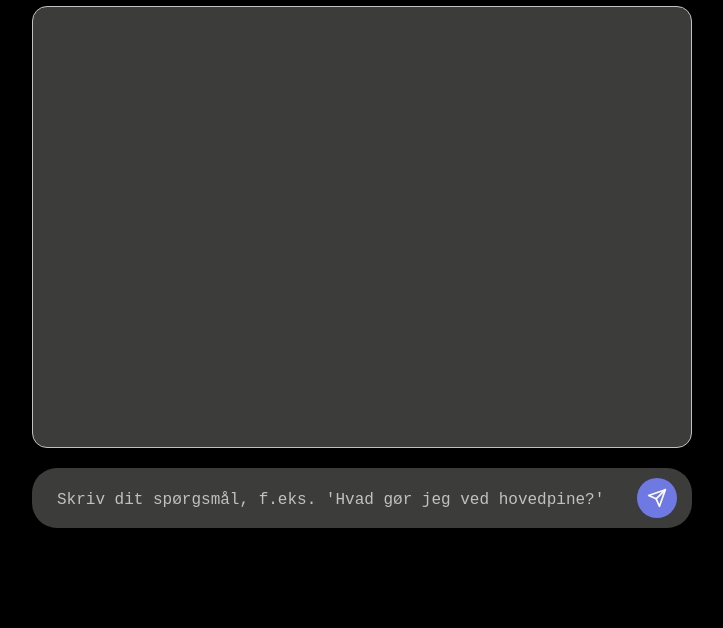
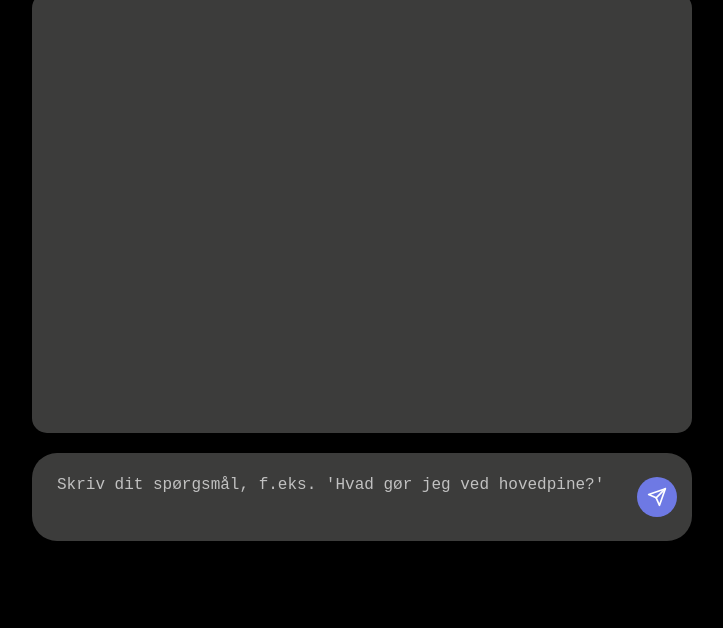
Before and after one commit to Bertram32/HealthBot2, a website: page public/index.html in a window 1280 px wide. Shown: the part 172-800 px from the top of the page, without its empty margins (278-1001 px from the left). Drawn offline with Linux system fonts and the light colour scheme.

Commit message:
Update styles.css

```diff
--- a/public/styles.css
+++ b/public/styles.css
@@ -45,7 +45,6 @@ body {
     padding: 20px;
     overflow-y: auto;
     margin-bottom: 20px;
-    border: 1px solid #c1c1c1; /* Subtil lysgrå kant */
 }
 
 .chat-box p {
@@ -93,7 +92,6 @@ textarea {
     font-size: 16px;
     color: #e7e7e7; /* Meget lysgrå tekst */
     line-height: 1.5;
-    height: 20px;
 }
 
 textarea::placeholder {
```
